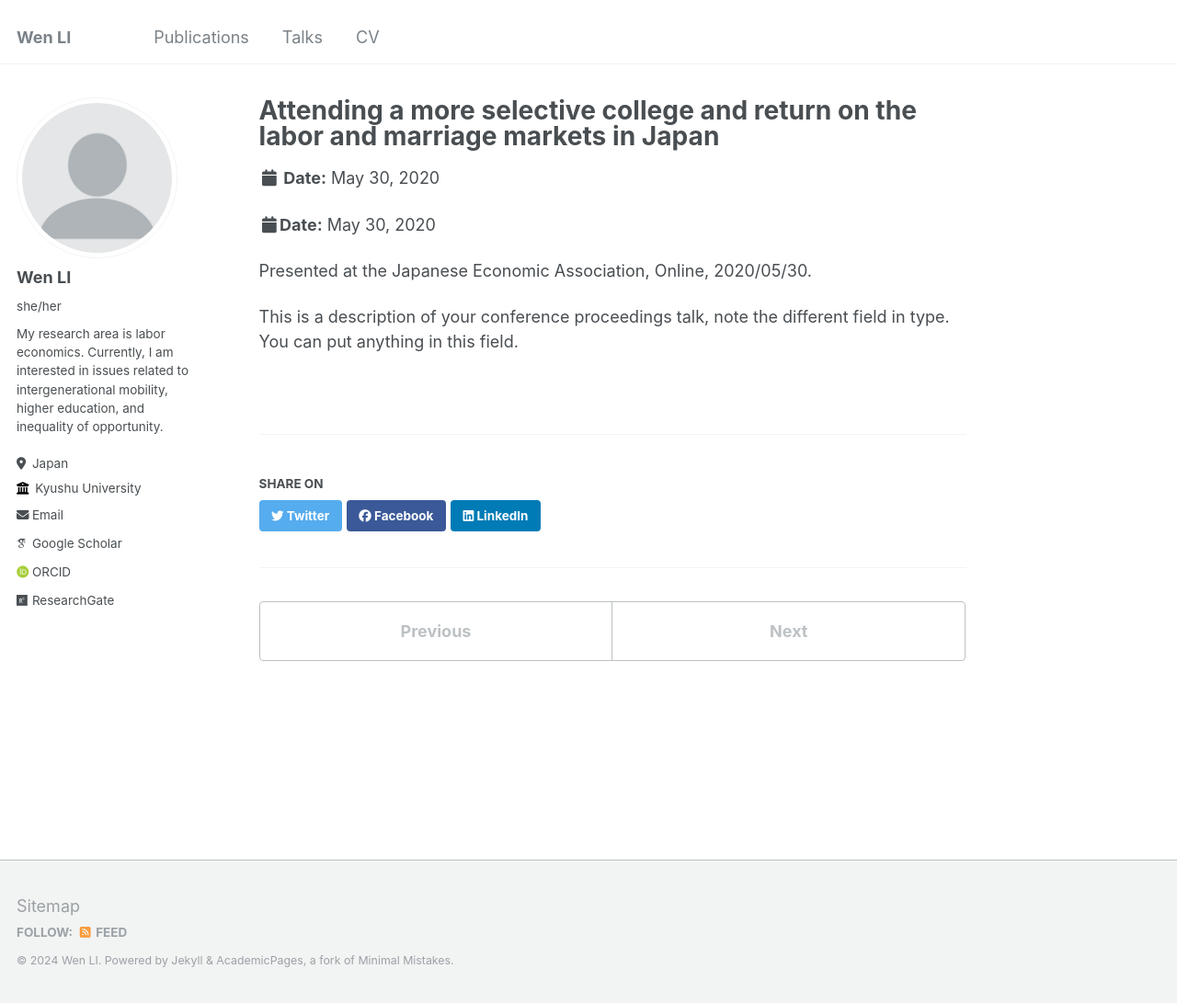
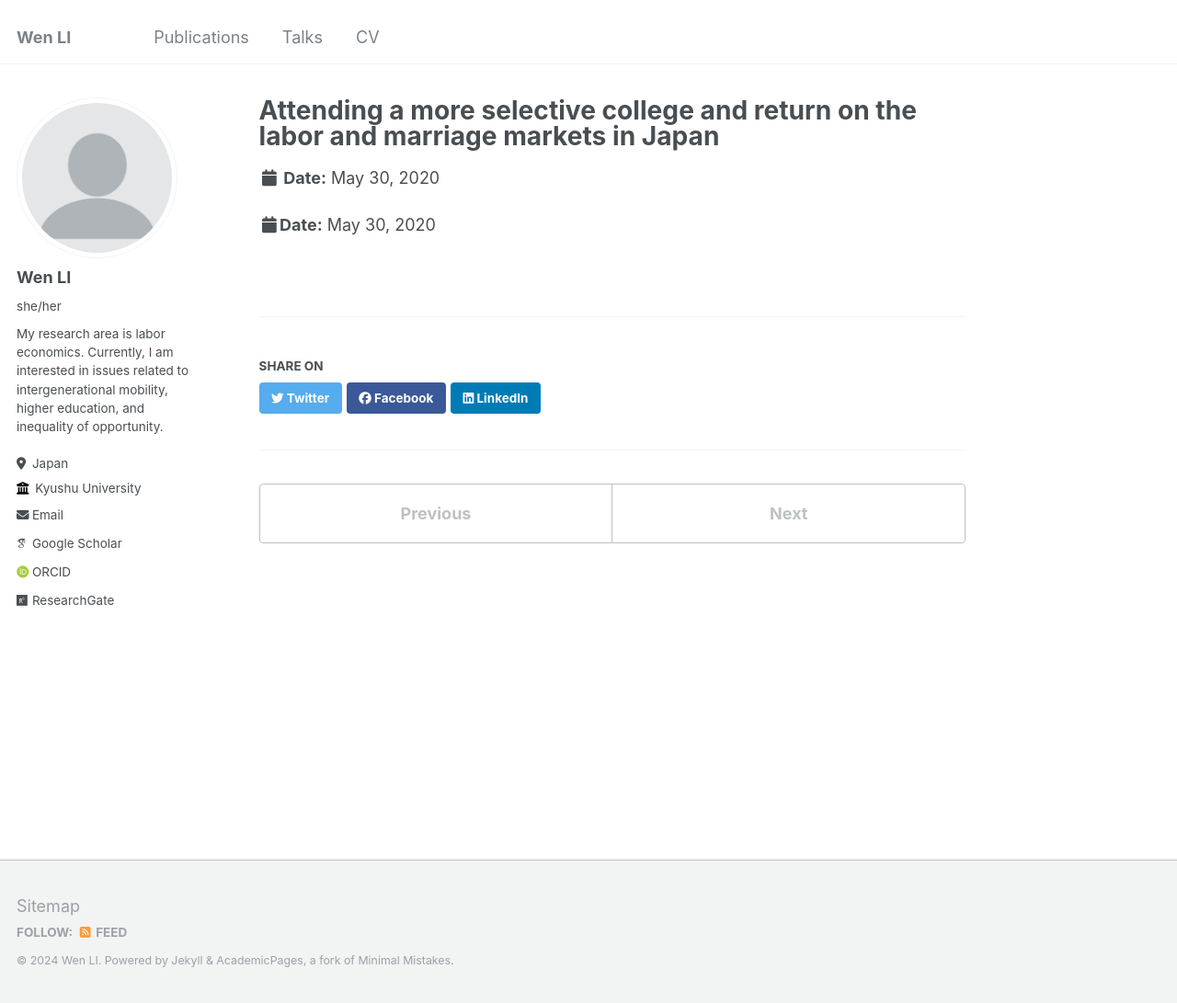
Before and after one commit to wenli-econ/wenli-econ.github.io, a Jekyll site: the page built from _talks/2020-05-30-talk-3.md, in a window 1280 px wide and 1091 px high. Shown: the whole window at 92% size. Built offline with Jekyll 4.4.1, drawn with Linux system fonts in a browser that asks for light colours; some web fonts are replaced.

Commit message:
Update 2020-05-30-talk-3.md

```diff
--- a/_talks/2020-05-30-talk-3.md
+++ b/_talks/2020-05-30-talk-3.md
@@ -7,6 +7,8 @@ date: 2020-05-30
 venue: "The Japanese Economic Association, Online"
 ---
 
-Presented at the Japanese Economic Association, Online, 2020/05/30.
+<!--
+#[More information here](http://exampleurl.com)
 
-This is a description of your conference proceedings talk, note the different field in type. You can put anything in this field.
+#This is a description of your tutorial, note the different field in type. This is a markdown files that can be all markdown-ified like any other post. Yay markdown!
+-->
```
